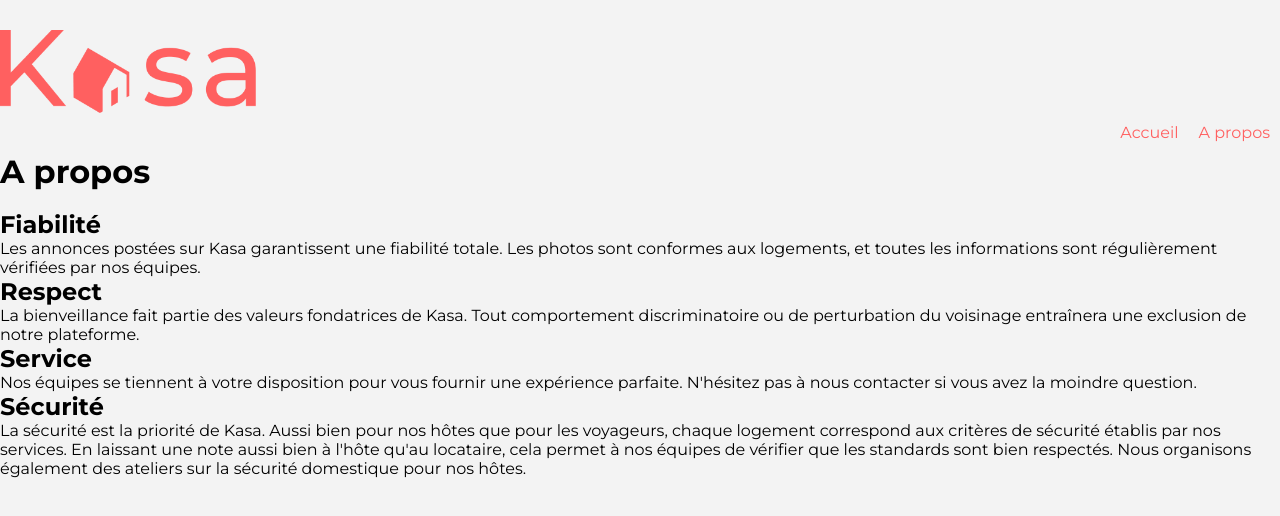
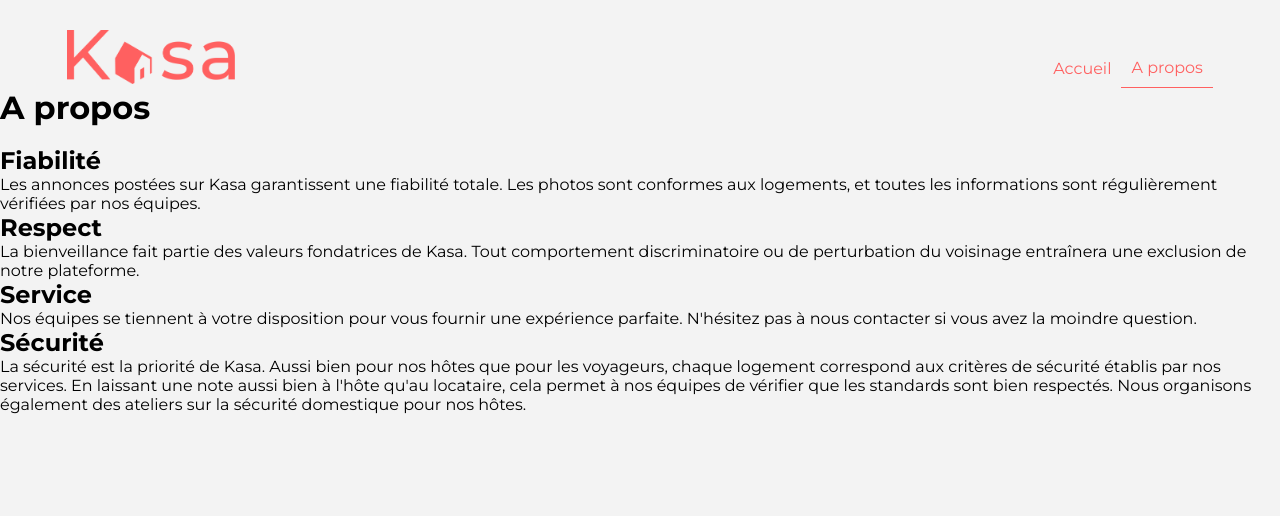
Before and after one commit to Zeleif/kasa-project, a React (Create React App) app: page /about in a window 1280 px wide. Shown: the top 516 px of the page. Built offline with nearby package versions, Linux system fonts and the light colour scheme.

Commit message:
nav + logo

```diff
--- a/src/components/Logo.jsx
+++ b/src/components/Header/Logo.jsx
@@ -1,9 +1,11 @@
 import React from 'react';
-import logo from "../assets/images/logo.png";
+import logo from "../../assets/images/logo.png";
+
 
 
 const Logo = () => {
     return (
+
         <div className='logo'>
             <img className='logo-kasa' src={logo} alt="logo-kasa" />
         </div>
--- a/src/components/Header/Navigation.jsx
+++ b/src/components/Header/Navigation.jsx
@@ -1,6 +1,6 @@
 import React from 'react';
-import { Link } from 'react-router-dom';
-import Logo from '../Logo';
+import { NavLink } from 'react-router-dom';
+import Logo from '../Header/Logo';
 
 
 const Navigation = () => {
@@ -8,12 +8,12 @@ const Navigation = () => {
         <div className="navigation">
             <Logo />
             <ul>
-                <Link to='/' className={(nav) => (nav.isActive ? "nav-active" : "")}>
+                <NavLink to='/' className={(nav) => (nav.isActive ? "nav-active" : "")}>
                     <li>Accueil</li>
-                </Link>
-                <Link to='/about' className={(nav) => (nav.isActive ? "nav-active" : "")}>
+                </NavLink>
+                <NavLink to='/about' className={(nav) => (nav.isActive ? "nav-active" : "")}>
                     <li>A propos</li>
-                </Link>
+                </NavLink>
             </ul>
         </div>
     );
--- a/src/components/Header/logo.scss
+++ b/src/components/Header/logo.scss
@@ -1,7 +1,5 @@
 .logo {
-    display: flex;
-    justify-content: flex-start;
-    margin-top: 30px;
+    margin-top: 15px;
 
     &-kasa {
         width: 20%;
--- /dev/null
+++ b/src/components/Header/navigation.scss
@@ -0,0 +1,27 @@
+.navigation {
+    margin-top: 15px;
+    display: flex;
+    justify-content: space-around;
+
+    ul {
+        display: flex;
+        align-items: flex-end;
+        justify-content: flex-end;
+
+
+    }
+
+    li {
+        color: $color-1;
+        padding: 10px;
+    }
+
+    a {
+        text-decoration: none;
+    }
+
+    .nav-active {
+        position: relative;
+        border-bottom: solid 1px $color-1;
+    }
+}
--- a/src/styles/compenents/navigation.scss
+++ /dev/null
@@ -1,40 +0,0 @@
-.navigation {
-    margin-top: 30px;
-
-    ul {
-        display: flex;
-        justify-content: flex-end;
-    }
-
-    li {
-        list-style: none;
-    }
-
-    a {
-        text-decoration: none;
-        padding: 10px;
-        color: $color-1;
-
-        &.nav-active {
-            position: relative;
-
-            &::after {
-                content: "";
-                height: 1px;
-                width: 0;
-                background: $color-1;
-                position: absolute;
-                bottom: 0px;
-                left: 50%;
-                transform: translateX(-50%);
-                animation: anim 0.1s ease forwards;
-
-                @keyframes anim {
-                    to {
-                        width: 100%;
-                    }
-                }
-            }
-        }
-    }
-}
--- a/src/styles/index.scss
+++ b/src/styles/index.scss
@@ -1,5 +1,6 @@
 @import "./settings";
-@import "./compenents/navigation.scss";
-@import "./home.scss";
-@import "./logement.scss";
-@import ".././components/Header/logo.scss"
+@import "./../components/Header/navigation.scss";
+@import ".././components/Header/logo.scss";
+@import "../pages/Home/Home.scss";
+@import "../pages/About/about.scss";
+@import "../pages/Logements/logement.scss";
```
Also changed, not shown: src/pages/About/about.scss (added), src/pages/Home/home.scss (renamed from src/styles/home.scss), src/pages/Logements/logement.scss (renamed from src/styles/logement.scss).
